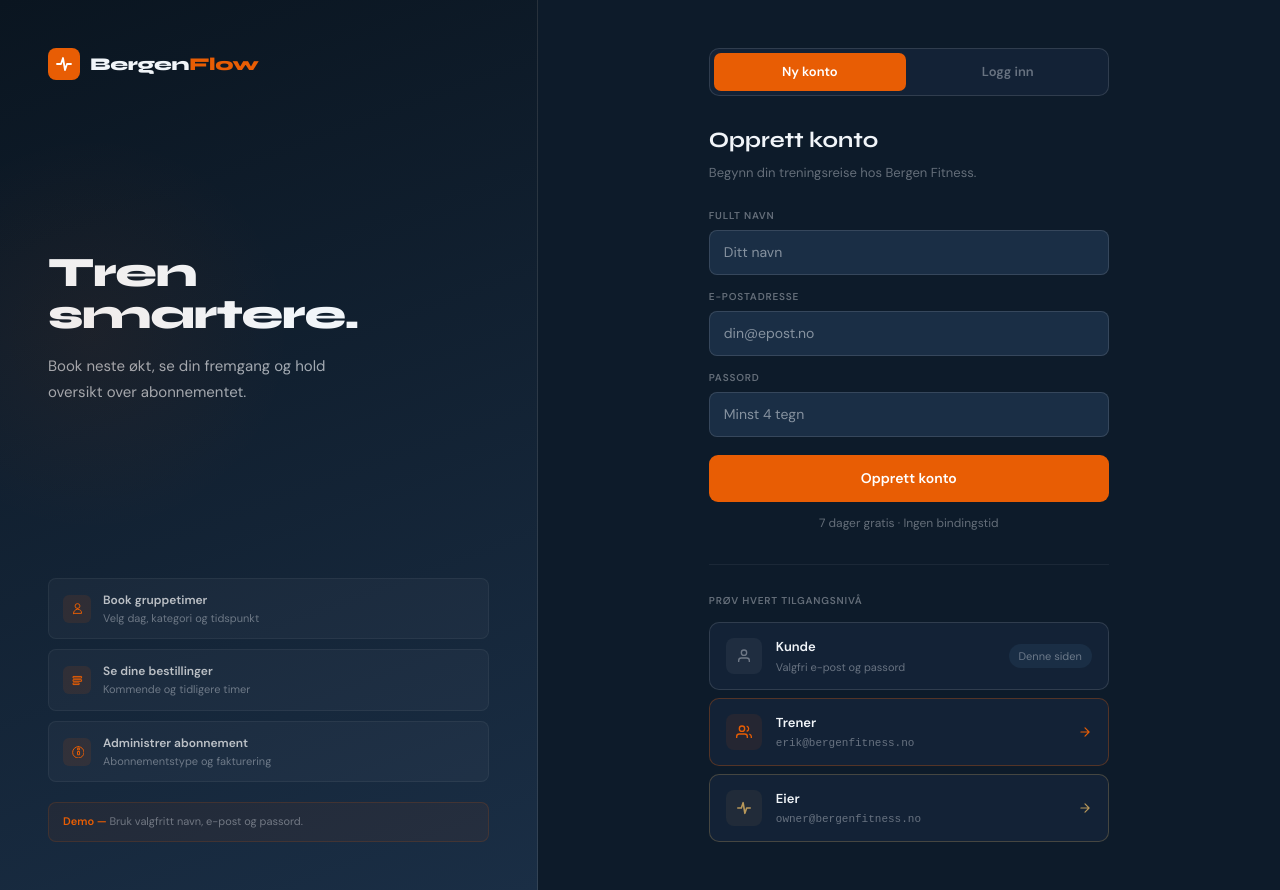
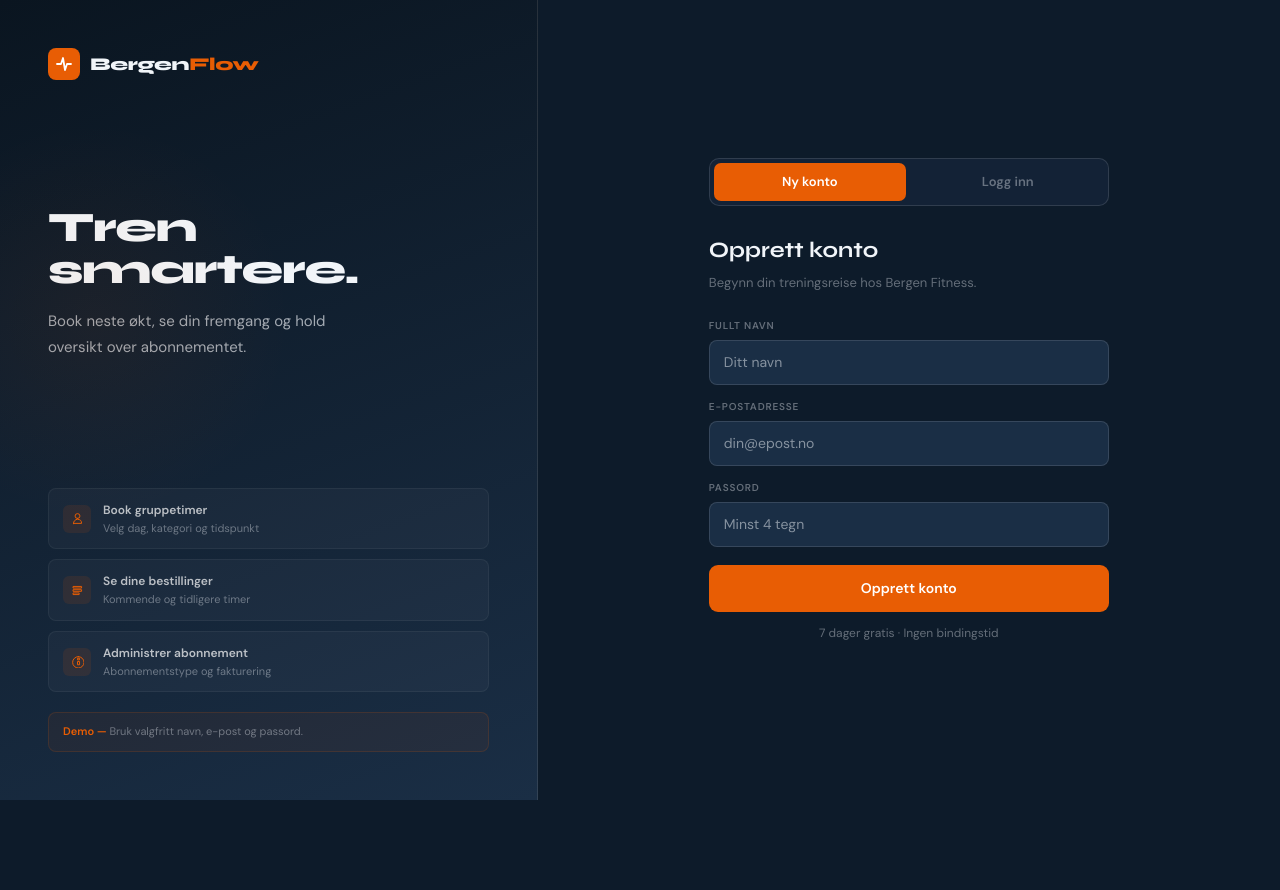
Before and after one commit to SloThdk/bergenflow, a Next.js app: page / in a window 1280 px wide. After the commit the page ends 800 px from the top, so only its background shows below. Built offline with nearby package versions, Linux system fonts and the light colour scheme.

Commit message:
fix: input validation

```diff
--- a/app/page.tsx
+++ b/app/page.tsx
@@ -8,7 +8,7 @@ export default function LoginPage() {
   const [name, setName]         = useState("");
   const [email, setEmail]       = useState("");
   const [password, setPassword] = useState("");
-  const [error, setError]       = useState("");
+  const [errors, setErrors]     = useState<{ name?: string; email?: string; password?: string }>({});
   const [loading, setLoading]   = useState(false);
 
   useEffect(() => {
@@ -19,10 +19,14 @@ export default function LoginPage() {
 
   function handleSubmit(e: React.FormEvent) {
     e.preventDefault();
-    setError("");
-    if (!email.trim() || !password.trim()) { setError("Fyll inn alle felt."); return; }
-    if (authMode === "signup" && !name.trim()) { setError("Skriv inn ditt navn."); return; }
-    if (password.length < 4) { setError("Passordet må være minst 4 tegn."); return; }
+    const errs: { name?: string; email?: string; password?: string } = {};
+    if (authMode === "signup" && !name.trim()) errs.name = "Feltet er obligatorisk";
+    if (!email.trim()) errs.email = "Feltet er obligatorisk";
+    else if (!/^[^\s@]+@[^\s@]+\.[^\s@]+$/.test(email.trim())) errs.email = "Ugyldig e-postadresse";
+    if (!password.trim()) errs.password = "Feltet er obligatorisk";
+    else if (password.length < 4) errs.password = "Passordet må være minst 4 tegn";
+    if (Object.keys(errs).length) { setErrors(errs); return; }
+    setErrors({});
     setLoading(true);
     setTimeout(() => {
       try {
@@ -92,7 +96,7 @@ export default function LoginPage() {
           {/* Signup / Login tabs */}
           <div style={{ display: "flex", gap: "6px", marginBottom: "28px", background: "var(--surface)", border: "1px solid var(--border-strong)", borderRadius: "10px", padding: "4px" }}>
             {(["signup", "login"] as const).map(m => (
-              <button key={m} onClick={() => { setAuthMode(m); setError(""); }}
+              <button key={m} onClick={() => { setAuthMode(m); setErrors({}); }}
                 style={{ flex: 1, padding: "9px", borderRadius: "7px", fontSize: "13px", fontWeight: 600, background: authMode === m ? "var(--orange)" : "transparent", color: authMode === m ? "#fff" : "var(--text-muted)", border: "none", transition: "all 0.12s" }}>
                 {m === "signup" ? "Ny konto" : "Logg inn"}
               </button>
@@ -110,20 +114,23 @@ export default function LoginPage() {
             {authMode === "signup" && (
               <div>
                 <label style={{ display: "block", fontSize: "10px", fontWeight: 700, color: "var(--text-muted)", textTransform: "uppercase", letterSpacing: "0.08em", marginBottom: "7px" }}>Fullt navn</label>
-                <input type="text" placeholder="Ditt navn" value={name} onChange={e => { setName(e.target.value); setError(""); }} />
+                <input type="text" placeholder="Ditt navn" value={name} onChange={e => { setName(e.target.value); setErrors(prev => ({ ...prev, name: undefined })); }}
+                  style={errors.name ? { border: "1px solid #DC2626" } : {}} />
+                {errors.name && <p style={{ fontSize: "12px", color: "#DC2626", marginTop: "4px" }}>{errors.name}</p>}
               </div>
             )}
             <div>
               <label style={{ display: "block", fontSize: "10px", fontWeight: 700, color: "var(--text-muted)", textTransform: "uppercase", letterSpacing: "0.08em", marginBottom: "7px" }}>E-postadresse</label>
-              <input type="email" placeholder="din@epost.no" value={email} onChange={e => { setEmail(e.target.value); setError(""); }} />
+              <input type="email" placeholder="din@epost.no" value={email} onChange={e => { setEmail(e.target.value); setErrors(prev => ({ ...prev, email: undefined })); }}
+                style={errors.email ? { border: "1px solid #DC2626" } : {}} />
+              {errors.email && <p style={{ fontSize: "12px", color: "#DC2626", marginTop: "4px" }}>{errors.email}</p>}
             </div>
             <div>
               <label style={{ display: "block", fontSize: "10px", fontWeight: 700, color: "var(--text-muted)", textTransform: "uppercase", letterSpacing: "0.08em", marginBottom: "7px" }}>Passord</label>
-              <input type="password" placeholder="Minst 4 tegn" value={password} onChange={e => { setPassword(e.target.value); setError(""); }} />
+              <input type="password" placeholder="Minst 4 tegn" value={password} onChange={e => { setPassword(e.target.value); setErrors(prev => ({ ...prev, password: undefined })); }}
+                style={errors.password ? { border: "1px solid #DC2626" } : {}} />
+              {errors.password && <p style={{ fontSize: "12px", color: "#DC2626", marginTop: "4px" }}>{errors.password}</p>}
             </div>
-            {error && (
-              <p style={{ fontSize: "12px", color: "#f87171", padding: "8px 12px", background: "rgba(248,113,113,0.08)", borderRadius: "6px", border: "1px solid rgba(248,113,113,0.2)" }}>{error}</p>
-            )}
             <button type="submit" disabled={loading}
               style={{ background: loading ? "var(--surface-2)" : "var(--orange)", color: loading ? "var(--text-muted)" : "#fff", borderRadius: "9px", padding: "13px", fontSize: "14px", fontWeight: 700, display: "flex", alignItems: "center", justifyContent: "center", gap: "8px", transition: "all 0.15s", marginTop: "4px" }}>
               {loading
@@ -136,59 +143,6 @@ export default function LoginPage() {
             <p style={{ color: "var(--text-muted)", fontSize: "12px", textAlign: "center", marginTop: "12px" }}>7 dager gratis · Ingen bindingstid</p>
           )}
 
-          {/* Access level switcher */}
-          <div style={{ marginTop: "32px", paddingTop: "28px", borderTop: "1px solid var(--border)" }}>
-            <p style={{ fontSize: "10px", fontWeight: 700, color: "var(--text-muted)", textTransform: "uppercase", letterSpacing: "0.08em", marginBottom: "14px" }}>Prøv hvert tilgangsnivå</p>
-            <div style={{ display: "flex", flexDirection: "column", gap: "8px" }}>
-
-              {/* Kunde */}
-              <div style={{ display: "flex", alignItems: "center", gap: "14px", padding: "14px 16px", background: "var(--surface)", border: "1px solid var(--border-strong)", borderRadius: "10px" }}>
-                <div style={{ width: "36px", height: "36px", borderRadius: "8px", background: "rgba(255,255,255,0.05)", display: "flex", alignItems: "center", justifyContent: "center", flexShrink: 0 }}>
-                  <svg width="16" height="16" viewBox="0 0 24 24" fill="none" stroke="var(--text-muted)" strokeWidth="2"><path d="M20 21v-2a4 4 0 0 0-4-4H8a4 4 0 0 0-4 4v2"/><circle cx="12" cy="7" r="4"/></svg>
-                </div>
-                <div style={{ flex: 1 }}>
-                  <div style={{ fontSize: "13px", fontWeight: 600, color: "var(--text)" }}>Kunde</div>
-                  <div style={{ fontSize: "11px", color: "var(--text-muted)", marginTop: "2px" }}>Valgfri e-post og passord</div>
-                </div>
-                <span style={{ fontSize: "11px", color: "var(--text-muted)", background: "var(--surface-2)", padding: "4px 10px", borderRadius: "20px", whiteSpace: "nowrap" }}>Denne siden</span>
-              </div>
-
-              {/* Trener */}
-              <button
-                onClick={() => { try { sessionStorage.setItem("bf_trainer", "Erik Hansen"); } catch {} window.location.href = "/trainer"; }}
-                style={{ display: "flex", alignItems: "center", gap: "14px", padding: "14px 16px", background: "var(--surface)", border: "1px solid rgba(232,93,4,0.3)", borderRadius: "10px", textAlign: "left" as const, cursor: "pointer", width: "100%", transition: "border-color 0.15s" }}
-                onMouseEnter={e => { (e.currentTarget as HTMLButtonElement).style.borderColor = "var(--orange)"; }}
-                onMouseLeave={e => { (e.currentTarget as HTMLButtonElement).style.borderColor = "rgba(232,93,4,0.3)"; }}
-              >
-                <div style={{ width: "36px", height: "36px", borderRadius: "8px", background: "rgba(232,93,4,0.08)", display: "flex", alignItems: "center", justifyContent: "center", flexShrink: 0 }}>
-                  <svg width="16" height="16" viewBox="0 0 24 24" fill="none" stroke="var(--orange)" strokeWidth="2"><path d="M17 21v-2a4 4 0 0 0-4-4H5a4 4 0 0 0-4 4v2"/><circle cx="9" cy="7" r="4"/><path d="M23 21v-2a4 4 0 0 0-3-3.87M16 3.13a4 4 0 0 1 0 7.75"/></svg>
-                </div>
-                <div style={{ flex: 1, minWidth: 0 }}>
-                  <div style={{ fontSize: "13px", fontWeight: 600, color: "var(--text)" }}>Trener</div>
-                  <div style={{ fontSize: "11px", color: "var(--text-muted)", marginTop: "2px", fontFamily: "monospace" }}>erik@bergenfitness.no</div>
-                </div>
-                <svg width="14" height="14" viewBox="0 0 24 24" fill="none" stroke="var(--orange)" strokeWidth="2" strokeLinecap="round" strokeLinejoin="round"><path d="M5 12h14M12 5l7 7-7 7"/></svg>
-              </button>
-
-              {/* Eier */}
-              <button
-                onClick={() => { window.location.href = "/owner"; }}
-                style={{ display: "flex", alignItems: "center", gap: "14px", padding: "14px 16px", background: "var(--surface)", border: "1px solid rgba(184,152,90,0.3)", borderRadius: "10px", textAlign: "left" as const, cursor: "pointer", width: "100%", transition: "border-color 0.15s" }}
-                onMouseEnter={e => { (e.currentTarget as HTMLButtonElement).style.borderColor = "#B8985A"; }}
-                onMouseLeave={e => { (e.currentTarget as HTMLButtonElement).style.borderColor = "rgba(184,152,90,0.3)"; }}
-              >
-                <div style={{ width: "36px", height: "36px", borderRadius: "8px", background: "rgba(184,152,90,0.08)", display: "flex", alignItems: "center", justifyContent: "center", flexShrink: 0 }}>
-                  <svg width="16" height="16" viewBox="0 0 18 18" fill="none"><path d="M2 9h4l2-6 2 12 2-6h4" stroke="#B8985A" strokeWidth="1.8" strokeLinecap="round" strokeLinejoin="round"/></svg>
-                </div>
-                <div style={{ flex: 1, minWidth: 0 }}>
-                  <div style={{ fontSize: "13px", fontWeight: 600, color: "var(--text)" }}>Eier</div>
-                  <div style={{ fontSize: "11px", color: "var(--text-muted)", marginTop: "2px", fontFamily: "monospace" }}>owner@bergenfitness.no</div>
-                </div>
-                <svg width="14" height="14" viewBox="0 0 24 24" fill="none" stroke="#B8985A" strokeWidth="2" strokeLinecap="round" strokeLinejoin="round"><path d="M5 12h14M12 5l7 7-7 7"/></svg>
-              </button>
-
-            </div>
-          </div>
 
         </div>
       </div>
--- a/app/trainer/page.tsx
+++ b/app/trainer/page.tsx
@@ -7,8 +7,8 @@ function addDays(d: Date, n: number) { const r = new Date(d); r.setDate(r.getDat
 function fmtDate(d: Date) { return d.toLocaleDateString("no-NO", { weekday: "long", day: "numeric", month: "long" }); }
 
 const TRAINER_DATA: Record<string, { name: string; role: string; speciality: string; email: string; phone: string; bio: string; photo: string; accent: string }> = {
-  "Erik Hansen":  { name: "Erik Hansen",  role: "Sjefstrener", speciality: "HIIT & Boksing",      email: "erik@bergenfitness.no",  phone: "+47 901 23 456", bio: "10 års erfaring. Tidligere norsk boksemester. Spesialiserer seg på intensiv funksjonell trening.", photo: "https://images.unsplash.com/photo-1506794778202-cad84cf45f1d?w=120&h=120&fit=crop&crop=face", accent: "#EF4444" },
-  "Lise Dahl":    { name: "Lise Dahl",    role: "Yoga & Pilates",  speciality: "Yoga & Pilates",  email: "lise@bergenfitness.no",  phone: "+47 902 34 567", bio: "Sertifisert i Hatha og Vinyasa yoga. Ekspert på bevisst bevegelse og kjernerehabiltering.",      photo: "https://images.unsplash.com/photo-1573496359142-b8d87734a5a2?w=120&h=120&fit=crop&crop=face", accent: "#8B5CF6" },
+  "Erik Hansen":  { name: "Erik Hansen",  role: "Sjefstrener", speciality: "HIIT & Boksing",      email: "erik@bergenfitness.no",  phone: "+47 901 23 456", bio: "10 års erfaring. Tidligere norsk boksemester. Spesialiserer seg på intensiv funksjonell trening.", photo: "https://images.unsplash.com/photo-1583454110551-21f2fa2afe61?w=120&h=120&fit=crop&crop=face", accent: "#EF4444" },
+  "Lise Dahl":    { name: "Lise Dahl",    role: "Yoga & Pilates",  speciality: "Yoga & Pilates",  email: "lise@bergenfitness.no",  phone: "+47 902 34 567", bio: "Sertifisert i Hatha og Vinyasa yoga. Ekspert på bevisst bevegelse og kjernerehabiltering.",      photo: "https://images.unsplash.com/photo-1548690312-e3b507d8c110?w=120&h=120&fit=crop&crop=face", accent: "#8B5CF6" },
   "Mads Berg":    { name: "Mads Berg",    role: "Styrke & CrossFit", speciality: "Styrke & CrossFit", email: "mads@bergenfitness.no", phone: "+47 903 45 678", bio: "CrossFit Level 3-trener med styrkløftbakgrunn. Hjelper utøvere med å bygge raskstyrke og utholdenhet.", photo: "https://images.unsplash.com/photo-1534438327276-14e5300c3a48?w=120&h=120&fit=crop", accent: "#F97316" },
   "Sara Moe":     { name: "Sara Moe",     role: "Spinning & Kondisjon", speciality: "Spinning & Kondisjon", email: "sara@bergenfitness.no",  phone: "+47 904 56 789", bio: "Sertifisert for innendørs sykling, 7 års erfaring med konkurransesyklister og mosjonister.",   photo: "https://images.unsplash.com/photo-1594744803329-e58b31de8bf5?w=120&h=120&fit=crop&crop=face", accent: "#06B6D4" },
 };
```
